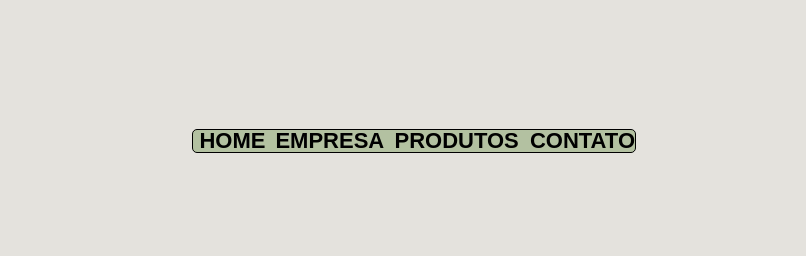
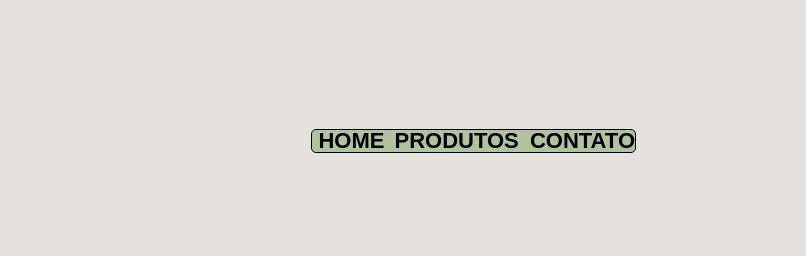
Before and after one commit to msophi/Use-Estima-, a plain HTML site: page index.html in a window 1280 px wide. Shown: the top 256 px of the page, 474-1280 px from the left. Drawn offline with Linux system fonts and the light colour scheme; a web font is replaced by a local one.

Commit message:
Update index.html
tirei a empresa do home

```diff
--- a/index.html
+++ b/index.html
@@ -23,7 +23,7 @@
             <nav>
                 <ul>
                     <li> <a href="home.html">Home</a></li>
-                    <li> <a href="index.html">Empresa </a></li>
+
                     <li><a href="produto.html"> Produtos </a></li>
                     <li> <a href="contato.html">Contato </a></li>
                 </ul>
```
